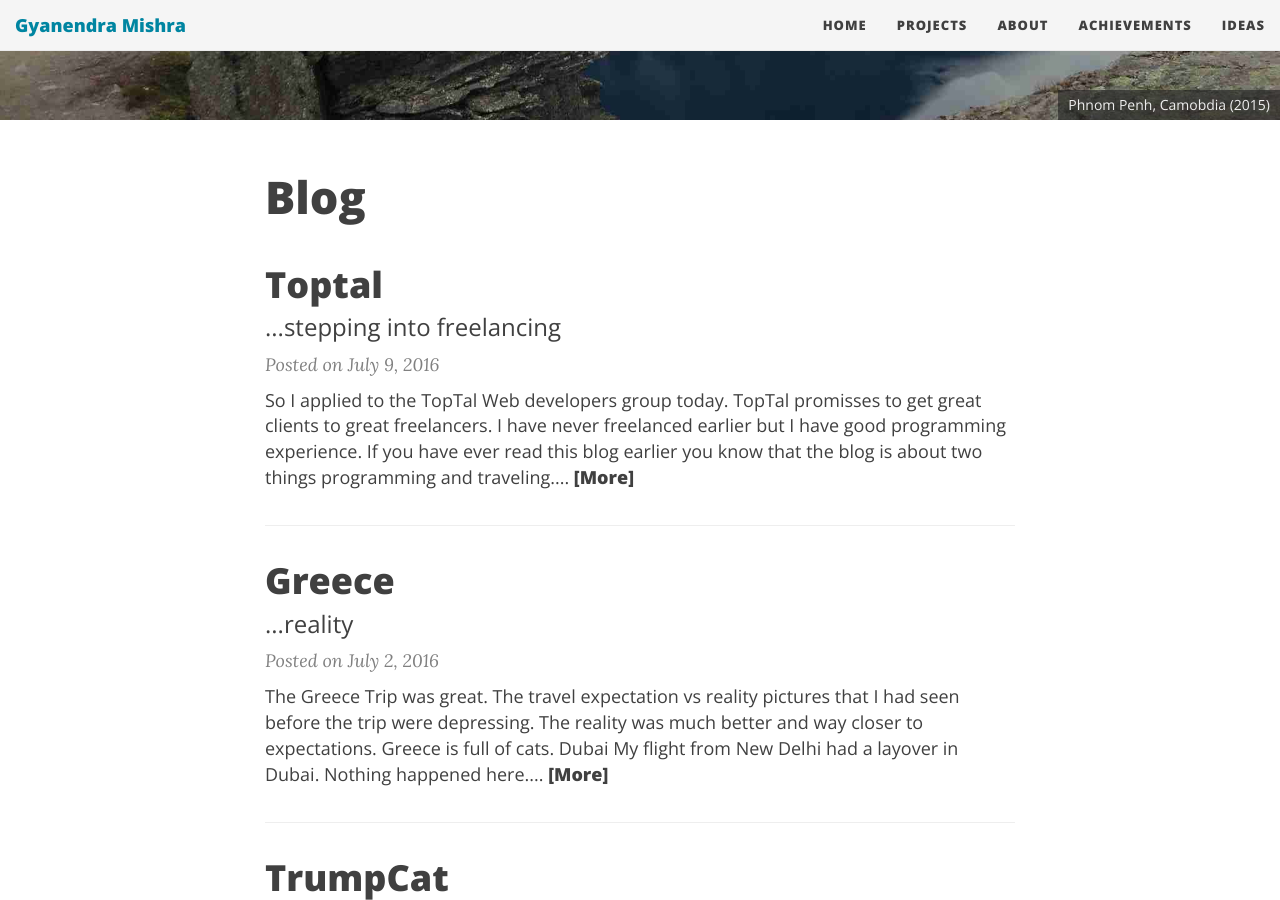
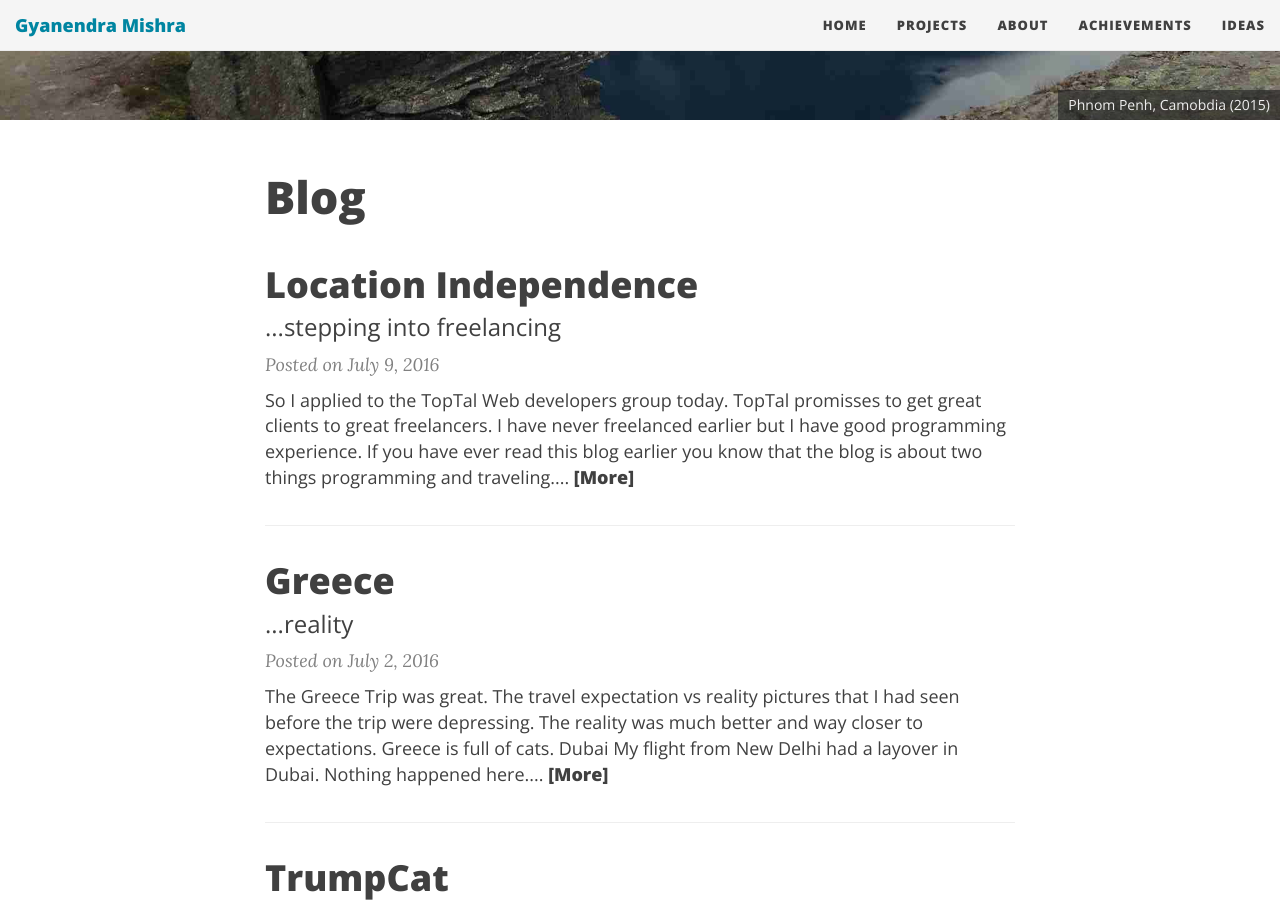
Before and after one commit to h4ck3rk3y/h4ck3rk3y.github.io, a Jekyll site: the page built from index.html, in a window 1280 px wide and 900 px high, scrolled down 540 px. Built offline with Jekyll 4.4.1, drawn with Linux system fonts in a browser that asks for light colours; nearby versions of some CDN libraries; the list of posts is cut into pages by our own code.

Commit message:
Update 2016-07-09-toptal.md

```diff
--- a/_posts/2016-07-09-toptal.md
+++ b/_posts/2016-07-09-toptal.md
@@ -1,6 +1,6 @@
 ---
 layout: post
-title: Toptal
+title: Location Independence
 subtitle: ...stepping into freelancing
 tags: [freelancing, travel, programming]
 ---
@@ -12,7 +12,7 @@ One of my goals for the year was to set up a freelancing profile. This would hel
 - Financial Independence
 - Location Independence
 
-![Krabi Sea Facing](/img/blog/seafacing.jpg)
+![Krabi Sea Facing](/img/blog/m5PIdIZ.jpg)
 
 This is one of the best views I could find on Google Images. I don't need it to be this fancy.
 
```
